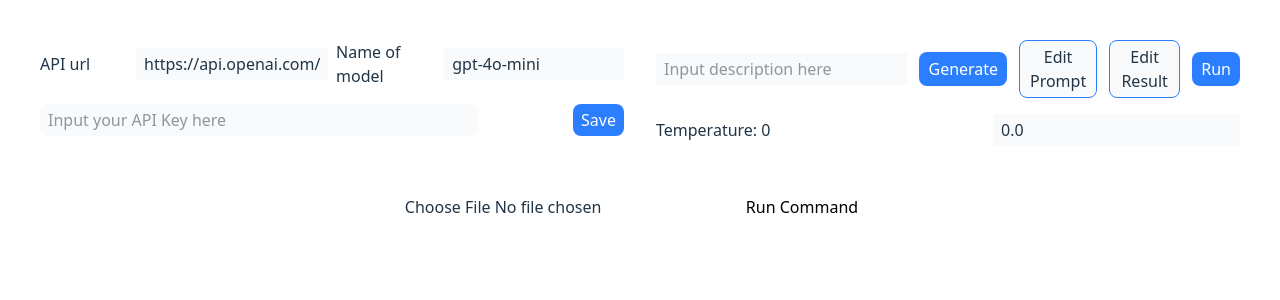
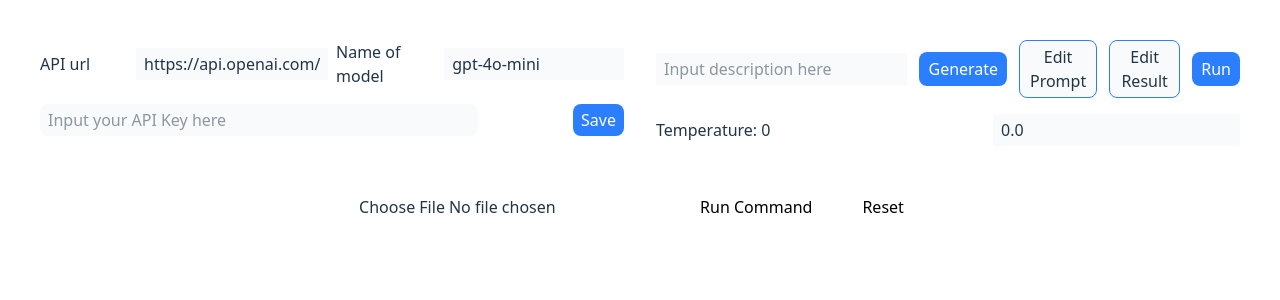
Before and after one commit to fengjia-guo/AutoGGB, a React (Vite) app: page / in a window 1280 px wide. Shown: the top 300 px of the page. Built offline with nearby package versions, Linux system fonts and the light colour scheme.

Commit message:
feat: add reset button

```diff
--- a/src/components/Toolbar.tsx
+++ b/src/components/Toolbar.tsx
@@ -12,6 +12,7 @@ export default function Toolbar({ commands }: Props) {
   return (
     <div className="flex gap-4">
       <button onClick={runCommands} className="px-4 py-2 rounded-lg hover:bg-gray-100 text-black border-1 border-transparent hover:border-blue-600">Run Command</button>
+      <button onClick={() => {window.ggbApplet.reset()}} className="px-4 py-2 rounded-lg hover:bg-gray-100 text-black border-1 border-transparent hover:border-blue-600">Reset</button>
     </div>
   );
 }
--- a/src/types/ggb.d.ts
+++ b/src/types/ggb.d.ts
@@ -2,6 +2,8 @@ declare global {
   interface Window {
     ggbApplet: {
       evalCommand: (cmd: string) => void;
+      getValue: (objName: string) => number;
+      reset: () => void;
       getBase64: () => string;
     };
     GGBApplet: new (params: any, async: boolean) => {
```
